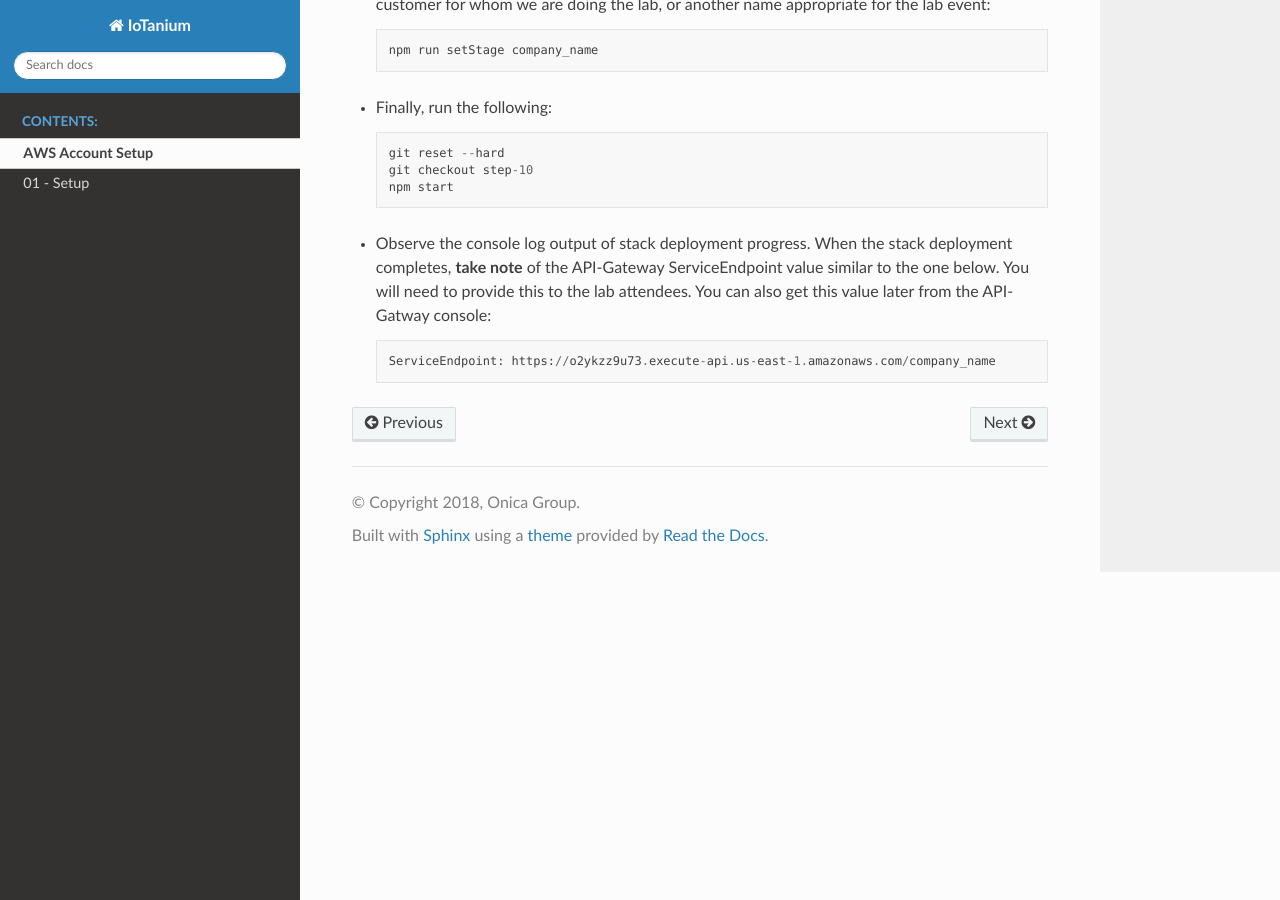
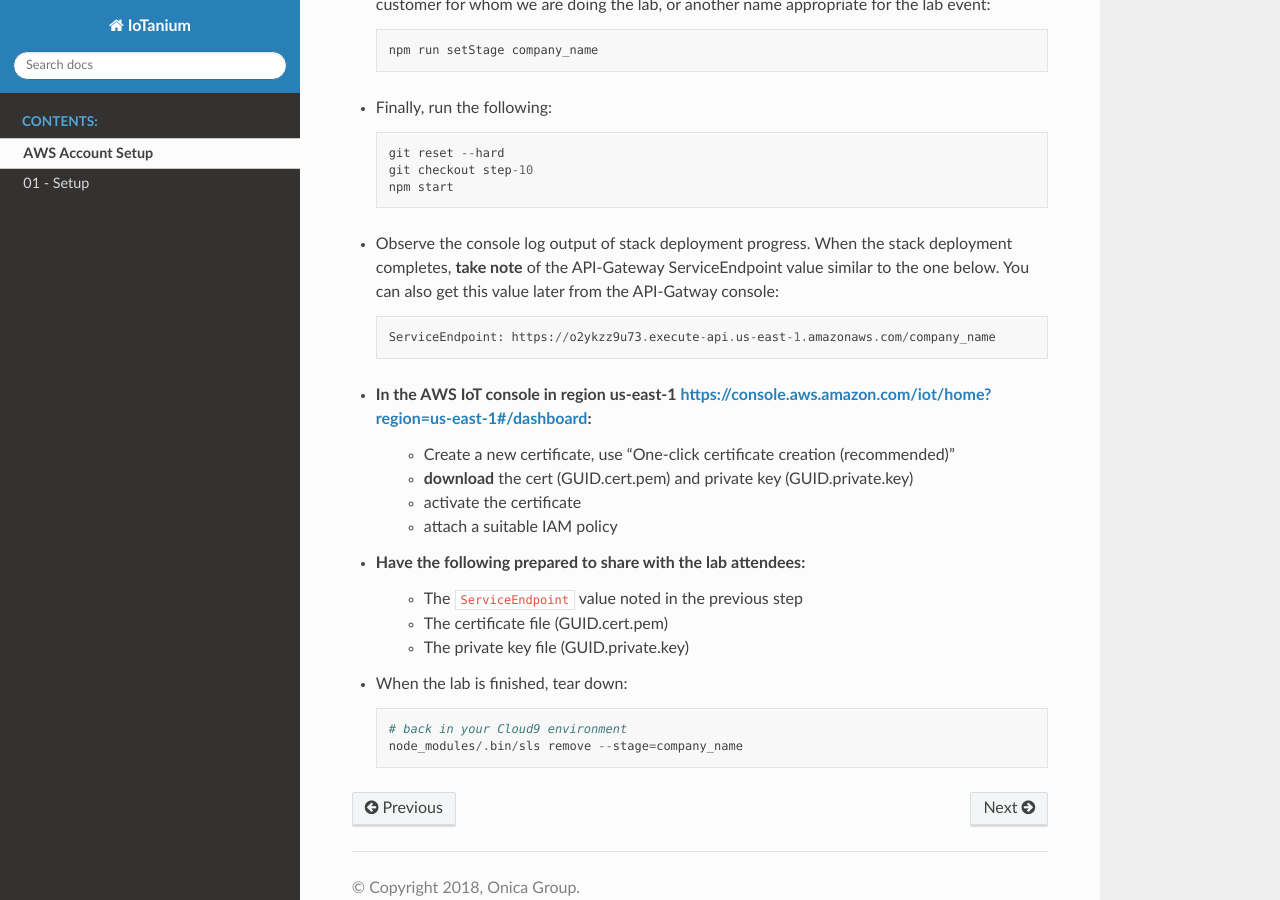
Before and after one commit to mpataws/iotanium, a Sphinx documentation site: the page built from docs/source/instructor/setup.rst, in a window 1280 px wide and 900 px high, scrolled down 643 px. Built offline with Sphinx 7.4.7 and the Read the Docs theme 2.0.0, drawn with Linux system fonts in a browser that asks for light colours.

Commit message:
instructor setup instructions

```diff
--- a/docs/source/instructor/setup.rst
+++ b/docs/source/instructor/setup.rst
@@ -30,6 +30,22 @@ AWS Account Setup
     git checkout step-10
     npm start
 
-- Observe the console log output of stack deployment progress.  When the stack deployment completes, **take note** of the API-Gateway ServiceEndpoint value similar to the one below.  You will need to provide this to the lab attendees.  You can also get this value later from the API-Gatway console::
+- Observe the console log output of stack deployment progress.  When the stack deployment completes, **take note** of the API-Gateway ServiceEndpoint value similar to the one below. You can also get this value later from the API-Gatway console::
 
     ServiceEndpoint: https://o2ykzz9u73.execute-api.us-east-1.amazonaws.com/company_name
+
+- In the AWS IoT console in region us-east-1 https://console.aws.amazon.com/iot/home?region=us-east-1#/dashboard:
+    - Create a new certificate, use "One-click certificate creation (recommended)"
+    - **download** the cert (GUID.cert.pem) and private key (GUID.private.key)
+    - activate the certificate
+    - attach a suitable IAM policy
+
+- Have the following prepared to share with the lab attendees:
+    - The ``ServiceEndpoint`` value noted in the previous step
+    - The certificate file (GUID.cert.pem)
+    - The private key file (GUID.private.key)
+
+- When the lab is finished, tear down::
+
+    # back in your Cloud9 environment
+    node_modules/.bin/sls remove --stage=company_name
```
